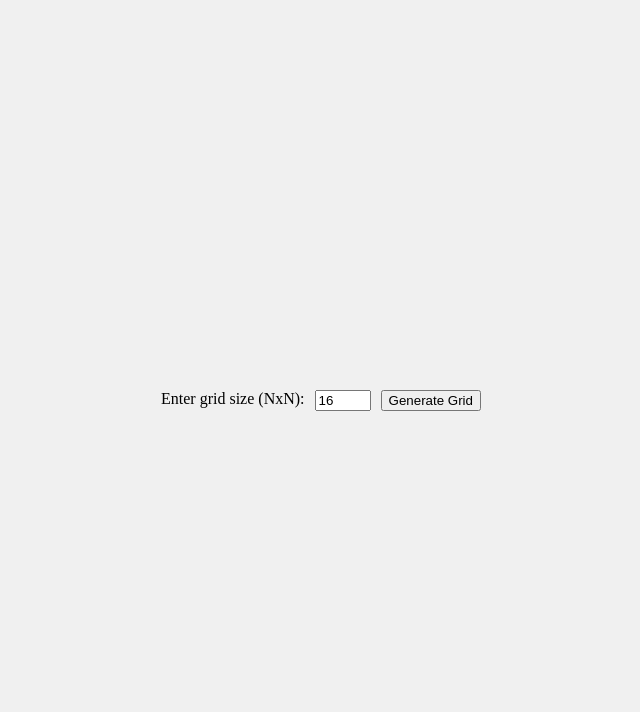
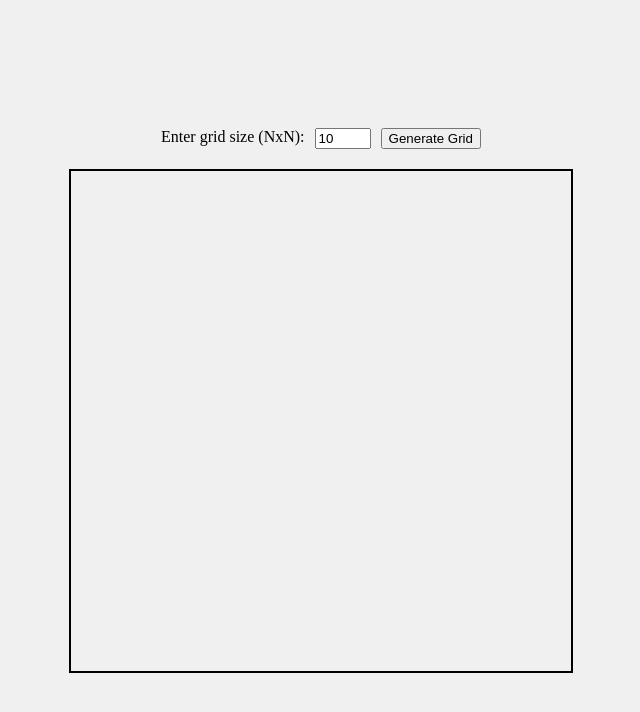
Before and after one commit to Abstkrat/etch-a-sketch, a plain HTML site: page index.html in a window 1280 px wide. Shown: the whole page, without its empty margins (319-959 px from the left). Drawn offline with Linux system fonts and the light colour scheme.

Commit message:
Correct value attribute and insert div container

```diff
--- a/index.html
+++ b/index.html
@@ -11,7 +11,8 @@
     <!--Input form for grid dimensions-->
     <form id="gridForm">
       <label for="gridSize">Enter grid size (NxN):</label>
-      <input type="number" id="gridSize" min="1" max="25" value="16">
+      <input type="number" id="gridSize" min="1" max="25" value="10">
       <button type="submit">Generate Grid</button>
     </form>
+    <div id="gridContainer"></div>
   </body>
```
